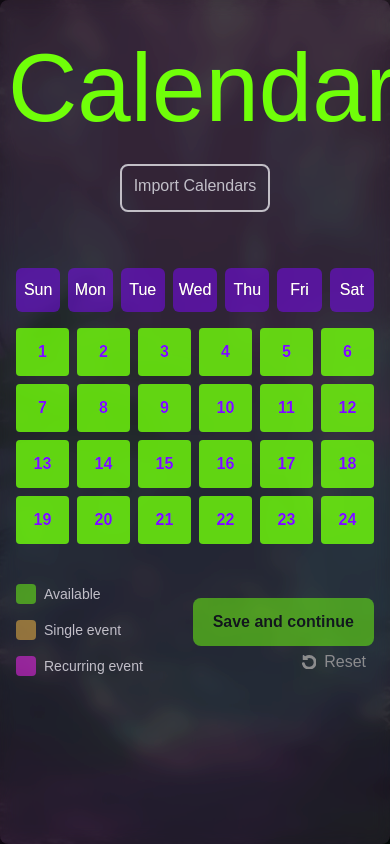
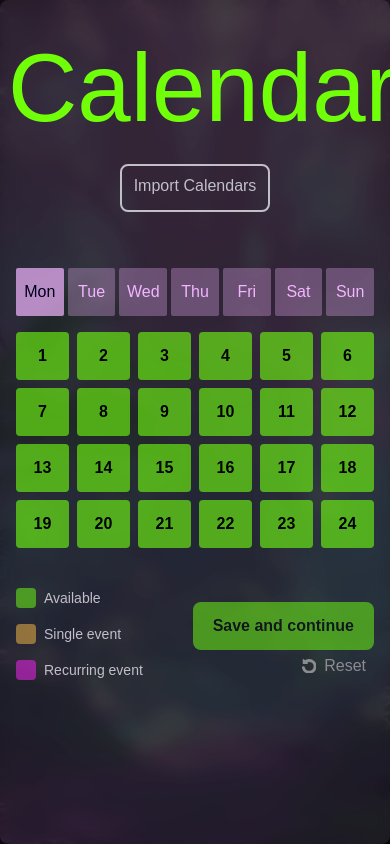
Before and after one commit to Visual-Riot/plaeen, a Next.js app: page /calendar in a window 390 px wide. Built offline with nearby package versions, Linux system fonts and the light colour scheme; a web font is replaced by a local one.

Commit message:
only one day selected allowed in mobile

```diff
--- a/src/components/buttons/DayButton.tsx
+++ b/src/components/buttons/DayButton.tsx
@@ -13,40 +13,26 @@ const DayButton: React.FC<ButtonProps> = ({
   children,
   onClick,
   className = "",
+  state,
 }) => {
-  const [state, setState] = useState<"selected" | "unselected">("unselected");
-
-  const handleClick = () => {
-    setState((prevState) => {
-      switch (prevState) {
-        case "selected":
-          return "unselected";
-        case "unselected":
-          return "selected";
-        default:
-          return "unselected";
-      }
-    });
-  };
-
   const getButtonColor = () => {
     switch (state) {
       case "selected":
-        return "bg-lightPurple bg-opacity-50 text-black";
+        return "bg-lightPurple bg-opacity-70 text-black";
       case "unselected":
-        return "bg-darkPurple bg-opacity-50 text-white ";
+        return "bg-lightPurple bg-opacity-30 text-lightPurple ";
       default:
-        return "bg-darkPurple bg-opacity-40 text-white ";
+        return "bg-lightPurple bg-opacity-30 text-black ";
     }
   };
 
   const defaultClasses =
-    "grow btn rounded-md w-11 h-11 ease-in-out duration-300";
+    "grow btn rounded-sm w-11 h-12 ease-in-out duration-300";
 
   return (
     <button
       className={`${defaultClasses} ${getButtonColor()}`}
-      onClick={handleClick}
+      onClick={onClick}
     >
       {children}
     </button>
--- a/src/components/buttons/PlayerTimeSlot.tsx
+++ b/src/components/buttons/PlayerTimeSlot.tsx
@@ -38,13 +38,13 @@ const PlayerTimeSlot: React.FC<ButtonProps> = ({
   const getButtonColor = () => {
     switch (state) {
       case "available":
-        return "bg-green bg-opacity-80 text-darkPurple";
+        return "bg-green bg-opacity-60 lg:bg-opacity-80 text-black";
       case "single":
-        return "bg-accentOne border-3 border-offWhite bg-opacity-80 text-darkPurple";
+        return "bg-accentOne bg-opacity-80  border-3 border-offWhite text-offWhite";
       case "recurring":
-        return "bg-accentTwo bg-opacity-80 text-lightPurple";
+        return "bg-accentTwo bg-opacity-80 text-black";
       default:
-        return "bg-green bg-opacity-80 text-darkPurple";
+        return "bg-green bg-opacity-60 lg:bg-opacity-80 text-darkPurple";
     }
   };
 
--- a/src/components/calendar/PlayerCalendarDesktop.tsx
+++ b/src/components/calendar/PlayerCalendarDesktop.tsx
@@ -11,7 +11,7 @@ export default function PlayerCalendarDesktop({ className = "", ...props }) {
     "Saturday",
   ];
 
-  const daysOfWeekShort = ["Sun", "Mon", "Tue", "Wed", "Thu", "Fri", "Sat"];
+  const daysOfWeekShort = ["Mon", "Tue", "Wed", "Thu", "Fri", "Sat", "Sun"];
 
   const hoursOfDay = Array.from({ length: 24 }, (_, i) => i + 1);
 
--- a/src/components/calendar/PlayerCalendarMobile.tsx
+++ b/src/components/calendar/PlayerCalendarMobile.tsx
@@ -1,22 +1,25 @@
 import PlayerTimeSlot from "../buttons/PlayerTimeSlot";
 import DayButton from "../buttons/DayButton";
+import React, { useState } from "react";
 
 export default function PlayerCalendarMobile({ className = "", ...props }) {
-  const daysOfWeekShort = ["Sun", "Mon", "Tue", "Wed", "Thu", "Fri", "Sat"];
+  const daysOfWeekShort = ["Mon", "Tue", "Wed", "Thu", "Fri", "Sat", "Sun"];
 
   const hoursOfDay = Array.from({ length: 24 }, (_, i) => i + 1);
+
+  const [selectedDay, setSelectedDay] = useState<string | null>("Mon");
 
   return (
     <div className={`my-10 ${className}`}>
       <div className="w-full">
         {/* Days Names Column */}
-        <div className="grid grid-cols-7 gap-2 md:gap-4 px-2 mt-4">
+        <div className="grid grid-cols-7 gap-1 md:gap-1 px-2 mt-4">
           {daysOfWeekShort.map((day) => (
             <div key={day} className="flex justify-center">
               <DayButton
                 key={day}
-                onClick={() => console.log(day)}
-                state="unselected"
+                onClick={() => setSelectedDay(day)}
+                state={selectedDay === day ? "selected" : "unselected"}
               >
                 {day}
               </DayButton>
```
